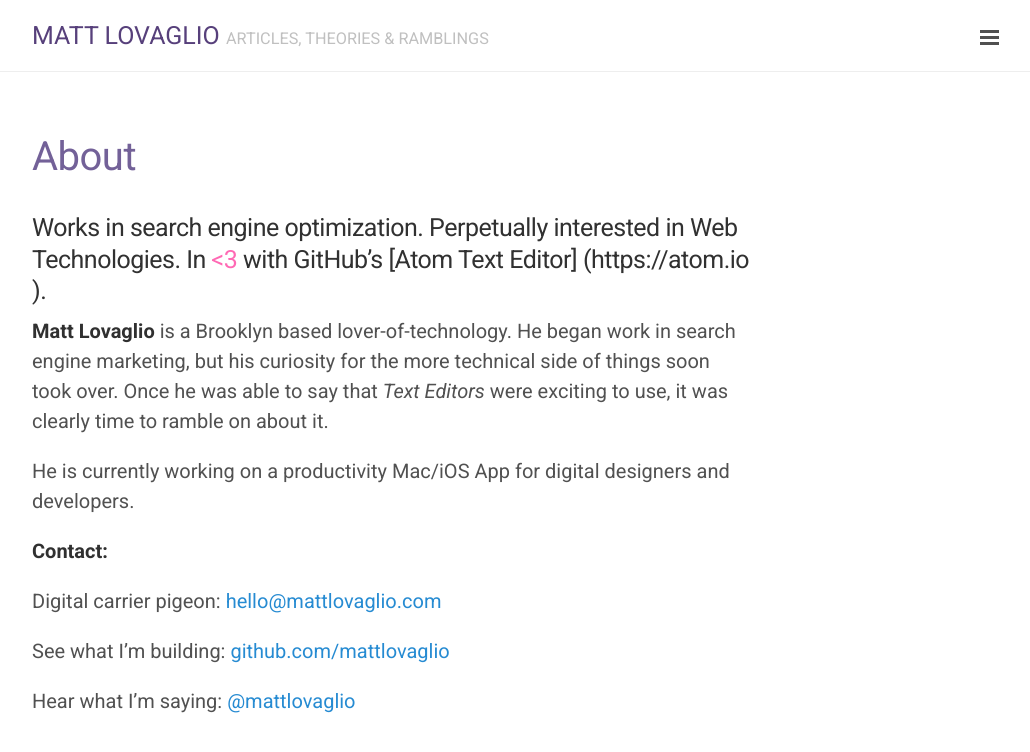
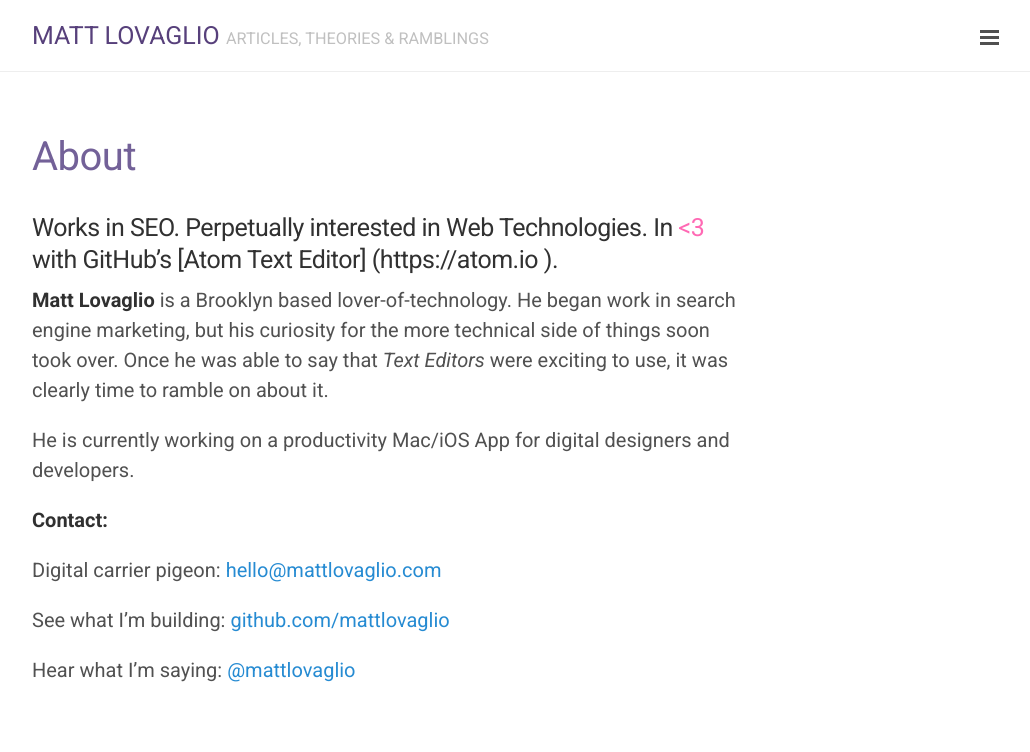
Before and after one commit to mattlovaglio/mattlovaglio.github.io, a Jekyll site: the page built from about.md, in a window 1280 px wide. Shown: the top 752 px of the page, without its empty margins (248-1278 px from the left). Built offline with Jekyll 4.4.1, drawn with Linux system fonts in a browser that asks for light colours; Markdown is read by kramdown in place of the engine named in the settings.

Commit message:
Fixed typo
Fixed typo.

```diff
--- a/about.md
+++ b/about.md
@@ -2,7 +2,7 @@
 layout: page
 title: About
 ---
-###Works in search engine optimization. Perpetually interested in Web Technologies. In <span class="heart"><3</span> with GitHub's [Atom Text Editor] (https://atom.io ).
+###Works in SEO. Perpetually interested in Web Technologies. In <span class="heart"><3</span> with GitHub's [Atom Text Editor] (https://atom.io ).
 
 **Matt Lovaglio** is a Brooklyn based lover-of-technology. He began work in search engine marketing, but his curiosity for the more technical side of things soon took over. Once he was able to say that *Text Editors* were exciting to use, it was clearly time to ramble on about it.
 
```
